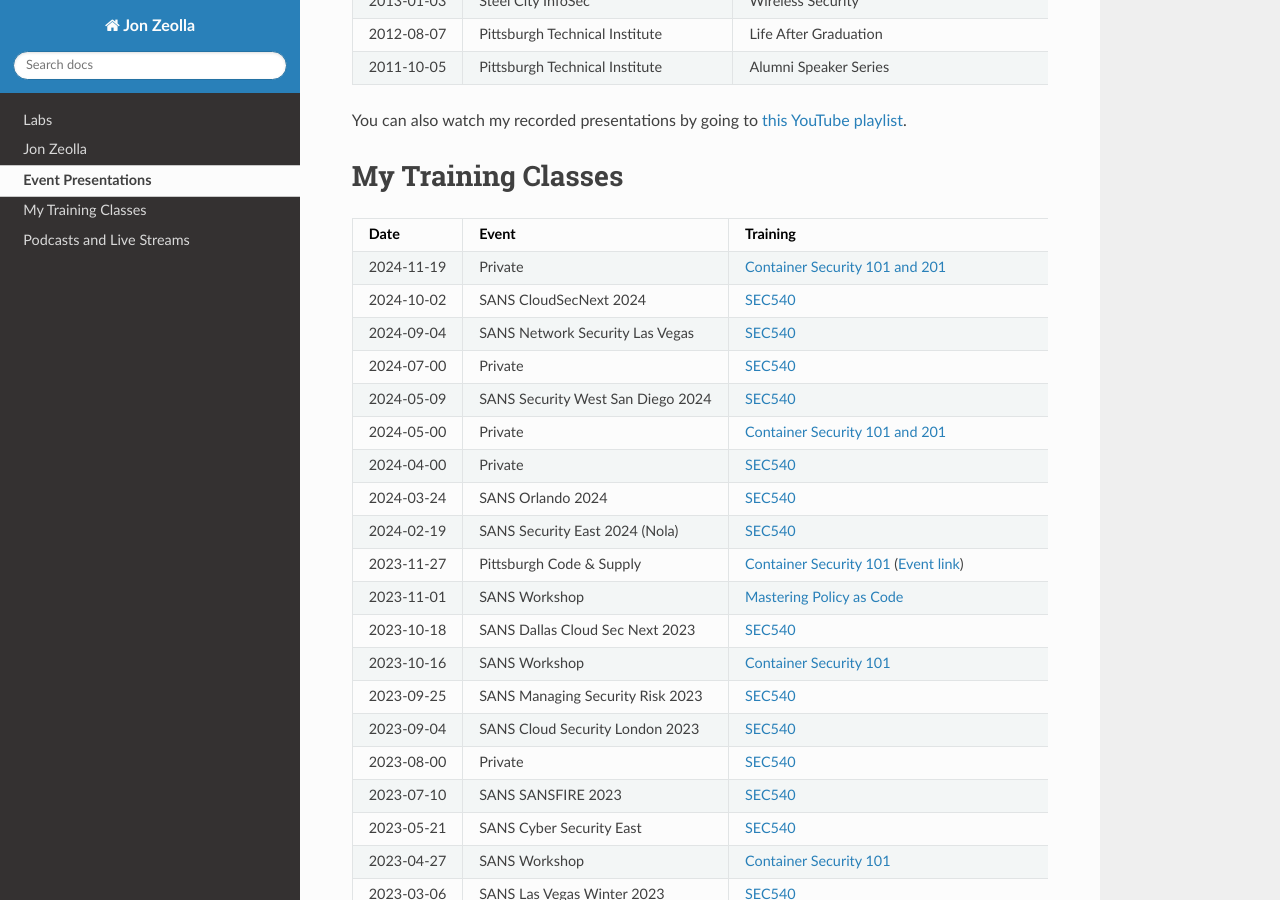
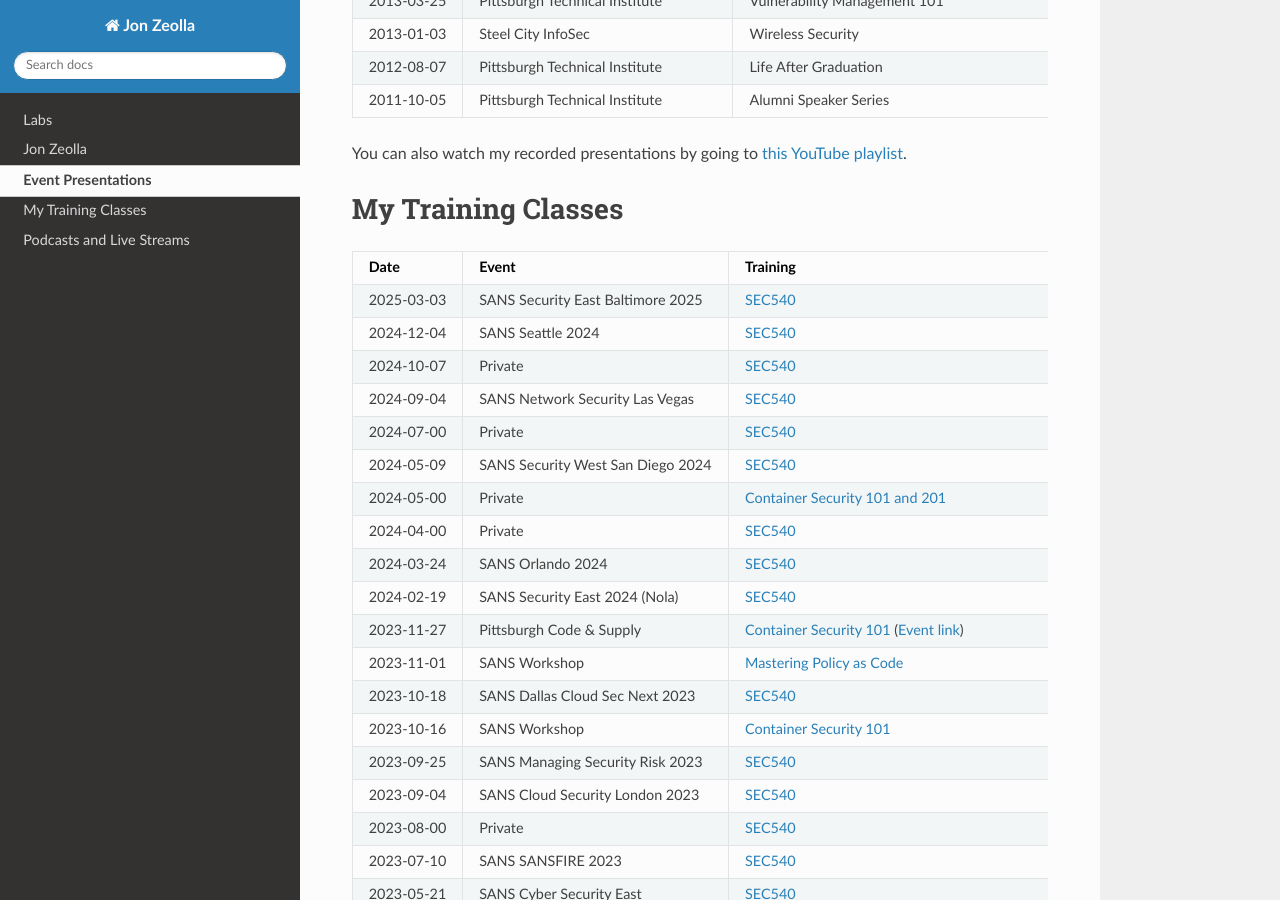
Before and after one commit to JonZeolla/JonZeolla.github.io, a Sphinx documentation site: the page built from docs/ref/jz-content.md, in a window 1280 px wide and 900 px high, scrolled down 2122 px. Built offline with Sphinx 7.4.7 and the Read the Docs theme 3.1.0, drawn with Linux system fonts in a browser that asks for light colours; some of the changed text lies outside the part shown.

```diff
--- a/Taskfile.yml
+++ b/Taskfile.yml
@@ -130,7 +130,8 @@ tasks:
   update:
     desc: Update the project dependencies, and other misc components
     cmds:
-      - uv lock
+      - brew upgrade uv
+      - uv lock --upgrade
 
   clean:
     desc: Clean up build artifacts, cache files/directories, temp files, etc.
--- a/docs/ref/jz-content.md
+++ b/docs/ref/jz-content.md
@@ -102,8 +105,9 @@ You can also watch my recorded presentations by going to [this YouTube playlist]
 
 | Date       | Event                             | Training                                                                            |
 | ---------- | --------------------------------- | ----------------------------------------------------------------------------------- |
-| 2024-11-19 | Private                           | [Container Security 101 and 201][ContainerSec101201]                                |
-| 2024-10-02 | SANS CloudSecNext 2024            | [SEC540][SEC540]                                                                    |
+| 2025-03-03 | SANS Security East Baltimore 2025 | [SEC540][SEC540]                                                                    |
+| 2024-12-04 | SANS Seattle 2024                 | [SEC540][SEC540]                                                                    |
+| 2024-10-07 | Private                           | [SEC540][SEC540]                                                                    |
 | 2024-09-04 | SANS Network Security Las Vegas   | [SEC540][SEC540]                                                                    |
 | 2024-07-00 | Private                           | [SEC540][SEC540]                                                                    |
 | 2024-05-09 | SANS Security West San Diego 2024 | [SEC540][SEC540]                                                                    |
```
Also changed, not shown: other parts of docs/ref/jz-content.md (+3 -0 lines), 1 other file.
